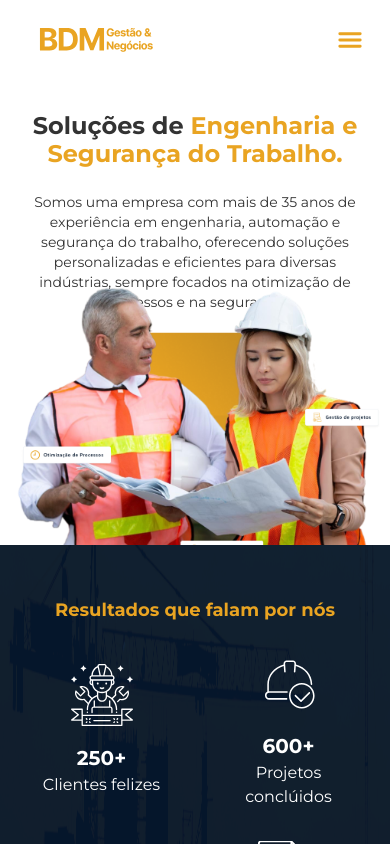
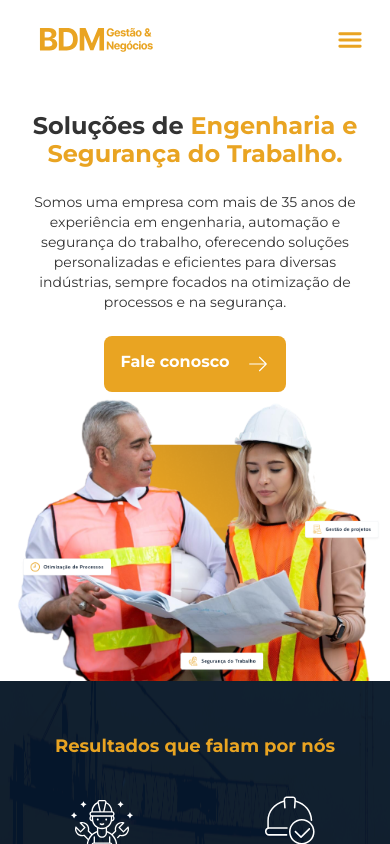
Before and after one commit to hugosimoesdev/bdm-website, a Next.js app: page / in a window 390 px wide. Shown: the top 844 px of the page. Built offline with nearby package versions, Linux system fonts and the light colour scheme.

Commit message:
visual adjusts

```diff
--- a/src/components/hero-banner.tsx
+++ b/src/components/hero-banner.tsx
@@ -3,13 +3,13 @@ import Link from "next/link";
 
 export default function HeroBanner() {
   return (
-    <section id="home" className="-mb-20">
+    <section id="home" className="-mb-14">
       <img
         src="/assets/icons/caminhao.svg"
         alt="Desenho de Trator"
         className="hidden lg:block lg:w-44 lg:h-44 xl:w-64 xl:h-64 opacity-50"
       />
-      <div className="lg:flex items-center lg:-mt-44 xl:-mt-64 2xl:-mt-80">
+      <div className="lg:flex items-center lg:-mt-44 xl:-mt-64">
         <div className="text-center lg:text-start flex flex-col items-center lg:items-start gap-6 mt-8 px-7 xl:pl-20 2xl:pl-24">
           <h1 className="text-2xl lg:text-3xl xl:text-4xl 2xl:text-5xl leading-7 font-bold text-dark-gray">
             Soluções de{" "}
@@ -38,7 +38,7 @@ export default function HeroBanner() {
         <img
           src="/assets/banner.png"
           alt="Banner BDM"
-          className="lg:w-[50%] xl:w-[45%] 2xl:w-[40%] -mt-28 lg:mt-0 overflow-clip"
+          className="lg:w-[50%] xl:w-[45%] 2xl:w-[40%] md:-mt-28 lg:mt-0 overflow-clip"
         />
       </div>
     </section>
```
Also changed, not shown: 1 other file (tests, documents, lock files or other folders).
